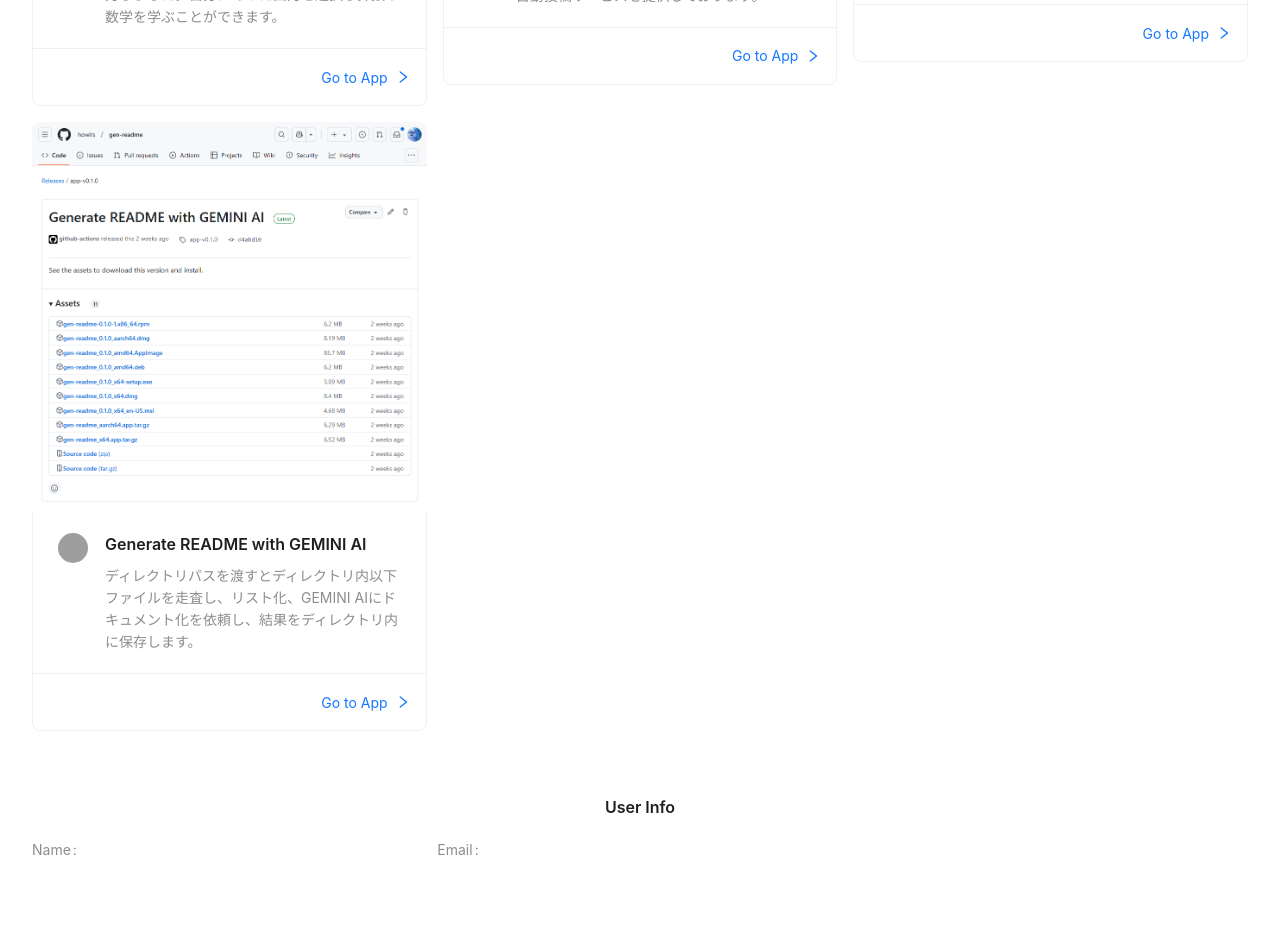
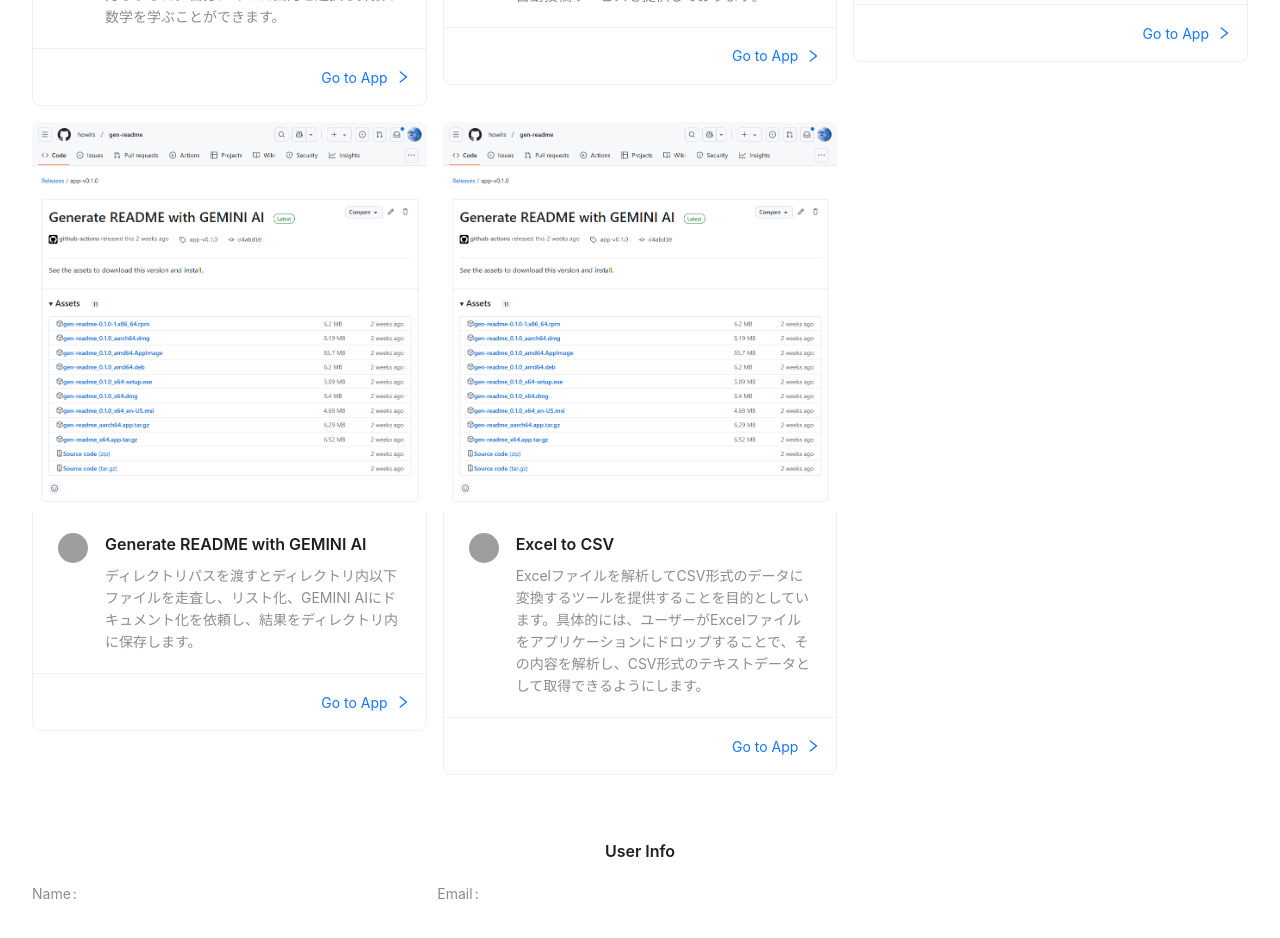
Before and after one commit to howlrs/portal, a Next.js app: page / in a window 1280 px wide. Shown: the part 580-1518 px from the top of the page. Before the commit the page ends 1489 px from the top, so only its background shows below. Built offline with nearby package versions, Linux system fonts and the light colour scheme; grey boxes are pictures that could not be loaded.

Commit message:
add product

```diff
--- a/src/components/products.tsx
+++ b/src/components/products.tsx
@@ -34,6 +34,13 @@
             icon_url: 'https://github.com/howlrs/gen-readme/blob/master/src-tauri/icons/128x128.png?raw=true',
             description: 'ディレクトリパスを渡すとディレクトリ内以下ファイルを走査し、リスト化、GEMINI AIにドキュメント化を依頼し、結果をディレクトリ内に保存します。'
         },
+        {
+            name: 'Excel to CSV',
+            url: 'https://github.com/howlrs/excel-to-csv/releases',
+            image_url: readme.src,
+            icon_url: 'https://github.com/howlrs/excel-to-csv/blob/master/src-tauri/icons/128x128.png?raw=true',
+            description: 'Excelファイルを解析してCSV形式のデータに変換するツールを提供することを目的としています。具体的には、ユーザーがExcelファイルをアプリケーションにドロップすることで、その内容を解析し、CSV形式のテキストデータとして取得できるようにします。'
+        },
     ];
 
 
```
